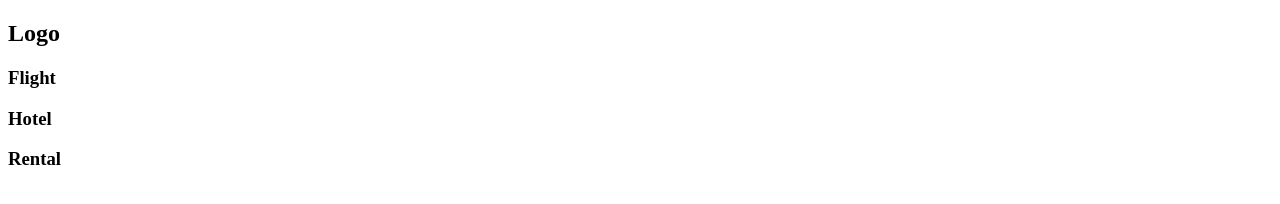
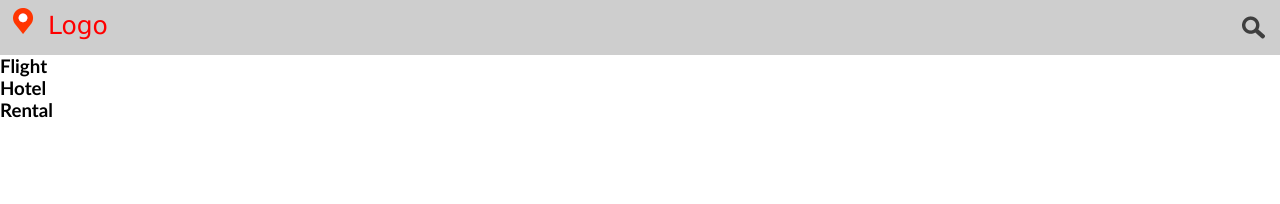
Before and after one commit to Komai-dev/exercicios-meus, a plain HTML site: page ex005/index.html in a window 1280 px wide. Drawn offline with Linux system fonts and the light colour scheme.

Commit message:
Header "finalizado".
Me estressei pra caralho, mas dei um jeito.

```diff
--- a/ex005/estiloestagiariodevmedia.css
+++ b/ex005/estiloestagiariodevmedia.css
@@ -0,0 +1,35 @@
+@charset "UTF-8";
+
+* {
+    margin: 0px;
+    padding: 0px;
+}
+
+body {
+    font-family: 'Trebuchet MS', 'Lucida Sans Unicode', 'Lucida Grande', 'Lucida Sans', Arial, sans-serif;
+    font-weight: normal;
+
+}
+
+header {
+    font-family: Verdana, Geneva, Tahoma, sans-serif;
+    background-color: rgb(206, 206, 206);
+    padding: 8px 0px 15px 0px;
+}
+    header h2::before {
+        content: url(imagens/gps_26x26.png);
+        margin-right: 12px;
+    }
+    header h2 {
+        color: red;
+        font-size: 1.56em;
+        font-weight: normal;
+        text-indent: 10px;
+
+    }
+    div#busca {
+        content: url(imagens/icone-de-pesquisa-25x25.png);
+        position: absolute;
+        top: 1.9%;
+        right: 1.1%;
+    }
--- a/ex005/index.html
+++ b/ex005/index.html
@@ -10,26 +10,26 @@
 </head>
 
 <body>
-
     <header>
         <div id="logoheader">
             <h2>Logo</h2>
-        </div>
+        </span>
 
         <div id="busca">
 
         </div>
     </header>
 
-    <main>
+    <section>
         <div id="banner">
-            <div id="bannercontainer">
+            <div id="contentbanner">
                 <h3>Flight</h3>
                 <h3>Hotel</h3>
                 <h3>Rental</h3>
             </div>
         </div>
-    </main>
+    </section>
+
 
     <footer>
 
```
Also changed, not shown: ex005/imagens/gps_26x26.png (added), ex005/imagens/gps_28x28.png (added), ex005/imagens/gps_512x512.png (added), ex005/imagens/icone-de-pesquisa-25x25.png (added), ex005/imagens/icone-de-pesquisa.png (added).
